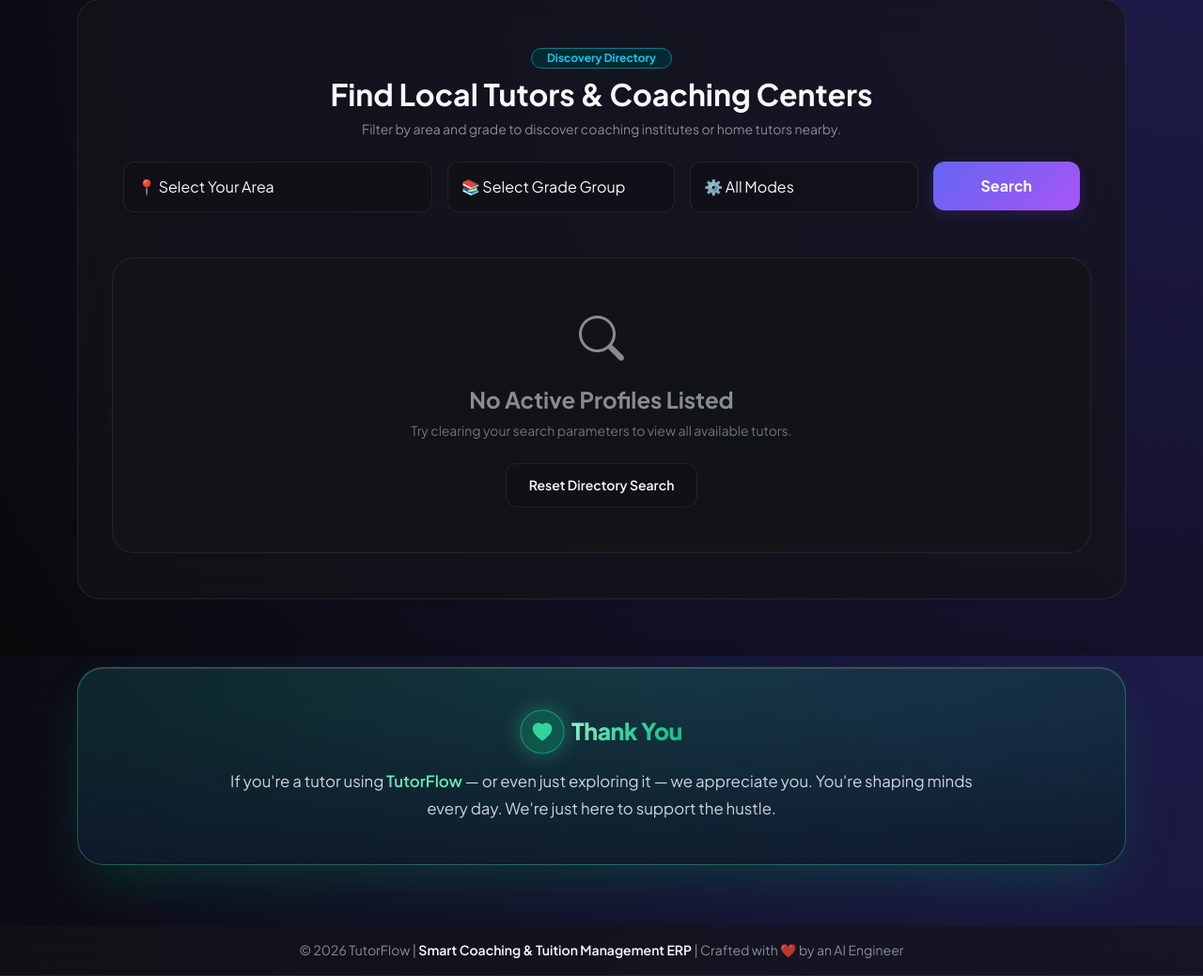
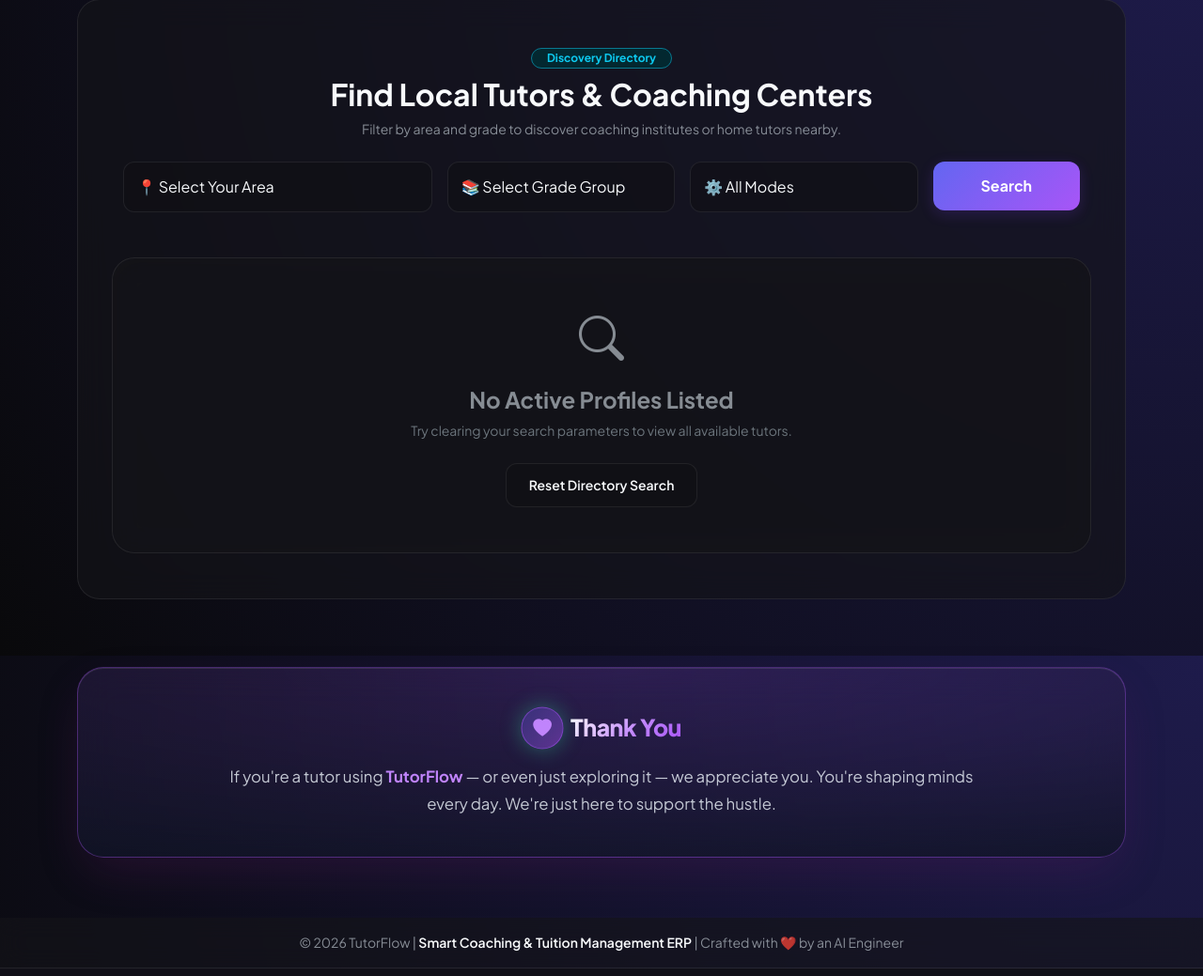
Before and after one commit to afiya5731/TutorFlow, a Flask app: page / in a window 1280 px wide. Shown: the part 1702-2741 px from the top of the page at 94% size. Run offline with Flask 3, Linux system fonts and the light colour scheme; some libraries are stand-ins or nearby versions.

Commit message:
theme thank you at index

```diff
--- a/templates/index.html
+++ b/templates/index.html
@@ -226,17 +226,59 @@
         50% { transform: scale(1.08); box-shadow: 0 0 28px rgba(52, 211, 153, 0.6); }
     }
 
+/* 💎 TUTORFLOW SIGNATURE PURPLE-INDIGO LUXURY APPRECIATION CARD */
+    .appreciation-banner {
+        position: relative;
+        background: radial-gradient(120% 120% at 50% 0%, rgba(168, 85, 247, 0.16) 0%, rgba(15, 20, 36, 0.85) 100%);
+        border: 1px solid rgba(168, 85, 247, 0.35);
+        border-radius: 28px;
+        padding: 42px 30px;
+        box-shadow: 0 20px 50px -10px rgba(112, 26, 117, 0.25), inset 0 1px 0 rgba(255, 255, 255, 0.1);
+        backdrop-filter: blur(20px);
+        -webkit-backdrop-filter: blur(20px);
+        overflow: hidden;
+        transition: all 0.35s ease;
+    }
+
+    [data-bs-theme="light"] .appreciation-banner,
+    [data-theme="light"] .appreciation-banner {
+        background: radial-gradient(120% 120% at 50% 0%, rgba(168, 85, 247, 0.1) 0%, rgba(255, 255, 255, 0.95) 100%);
+        border: 1px solid rgba(168, 85, 247, 0.25);
+        box-shadow: 0 15px 35px rgba(168, 85, 247, 0.1), inset 0 1px 0 rgba(255, 255, 255, 0.9);
+    }
+
+    .appreciation-banner:hover {
+        transform: translateY(-3px);
+        box-shadow: 0 25px 60px -10px rgba(168, 85, 247, 0.35);
+        border-color: rgba(168, 85, 247, 0.6);
+    }
+
+    .thankyou-heart-badge {
+        width: 44px;
+        height: 44px;
+        border-radius: 50%;
+        background: linear-gradient(135deg, rgba(99, 102, 241, 0.3) 0%, rgba(168, 85, 247, 0.45) 100%);
+        border: 1px solid rgba(168, 85, 247, 0.5);
+        color: #c084fc;
+        display: inline-flex;
+        align-items: center;
+        justify-content: center;
+        font-size: 1.2rem;
+        box-shadow: 0 0 22px rgba(168, 85, 247, 0.4);
+    }
+
     .thankyou-heading {
         font-size: 1.55rem;
         font-weight: 800;
         letter-spacing: -0.02em;
-        background: linear-gradient(135deg, #a7f3d0 0%, #34d399 50%, #10b981 100%);
+        background: linear-gradient(135deg, #ffffff 0%, #c084fc 60%, #a855f7 100%);
         -webkit-background-clip: text;
         -webkit-text-fill-color: transparent;
     }
 
-    [data-bs-theme="light"] .thankyou-heading {
-        background: linear-gradient(135deg, #065f46 0%, #047857 100%);
+    [data-bs-theme="light"] .thankyou-heading,
+    [data-theme="light"] .thankyou-heading {
+        background: linear-gradient(135deg, #1e1b4b 0%, #6366f1 50%, #a855f7 100%);
         -webkit-background-clip: text;
         -webkit-text-fill-color: transparent;
     }
@@ -244,22 +286,19 @@
     .thankyou-text {
         font-size: 1.05rem;
         line-height: 1.7;
-        color: rgba(226, 232, 240, 0.9);
+        color: rgba(226, 232, 240, 0.85);
         max-width: 820px;
         margin: 0 auto;
     }
 
-    [data-bs-theme="light"] .thankyou-text {
-        color: #334155;
+    [data-bs-theme="light"] .thankyou-text,
+    [data-theme="light"] .thankyou-text {
+        color: #475569;
     }
 
     .thankyou-highlight {
-        color: #6ee7b7;
-        font-weight: 600;
-    }
-
-    [data-bs-theme="light"] .thankyou-highlight {
-        color: #047857;
+        color: #c084fc;
+        font-weight: 700;
     }
 </style>
 {% endblock %}
@@ -569,7 +608,6 @@
 <!-- 💖 LUXURY TUTOR APPRECIATION SECTION -->
 <section class="container my-5 pb-3">
     <div class="appreciation-banner text-center position-relative">
-            <!-- TOP ICON & TITLE -->
         <div class="d-inline-flex align-items-center justify-content-center gap-2 mb-3">
             <div class="thankyou-heart-badge">
                 <i class="bi bi-heart-fill"></i>
@@ -577,7 +615,6 @@
             <h3 class="thankyou-heading m-0">Thank You</h3>
         </div>
 
-            <!-- APPRECIATION MESSAGE -->
         <p class="thankyou-text px-2">
             If you're a tutor using <span class="thankyou-highlight">TutorFlow</span> — or even just exploring it — we appreciate you. You're shaping minds every day. We're just here to support the hustle.
         </p>
```
Lines whose indentation alone changed are shown as unchanged.
